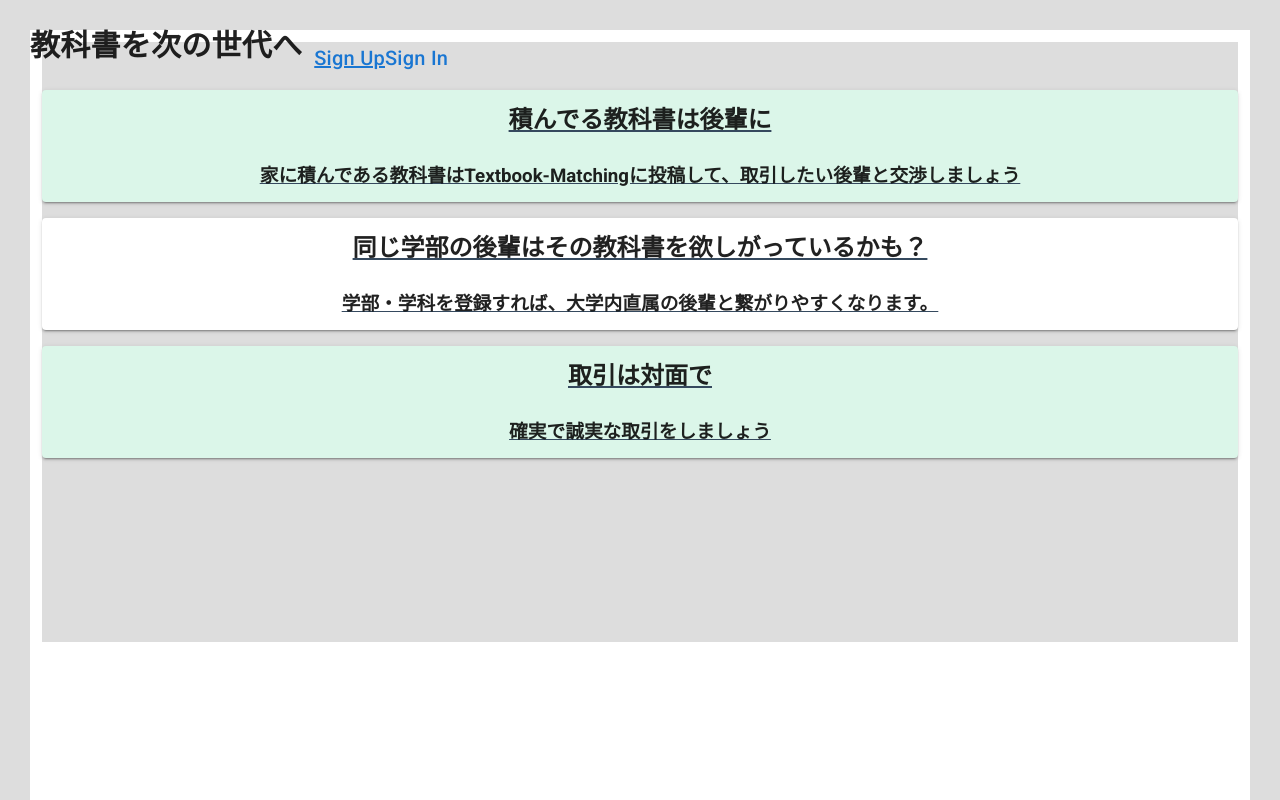
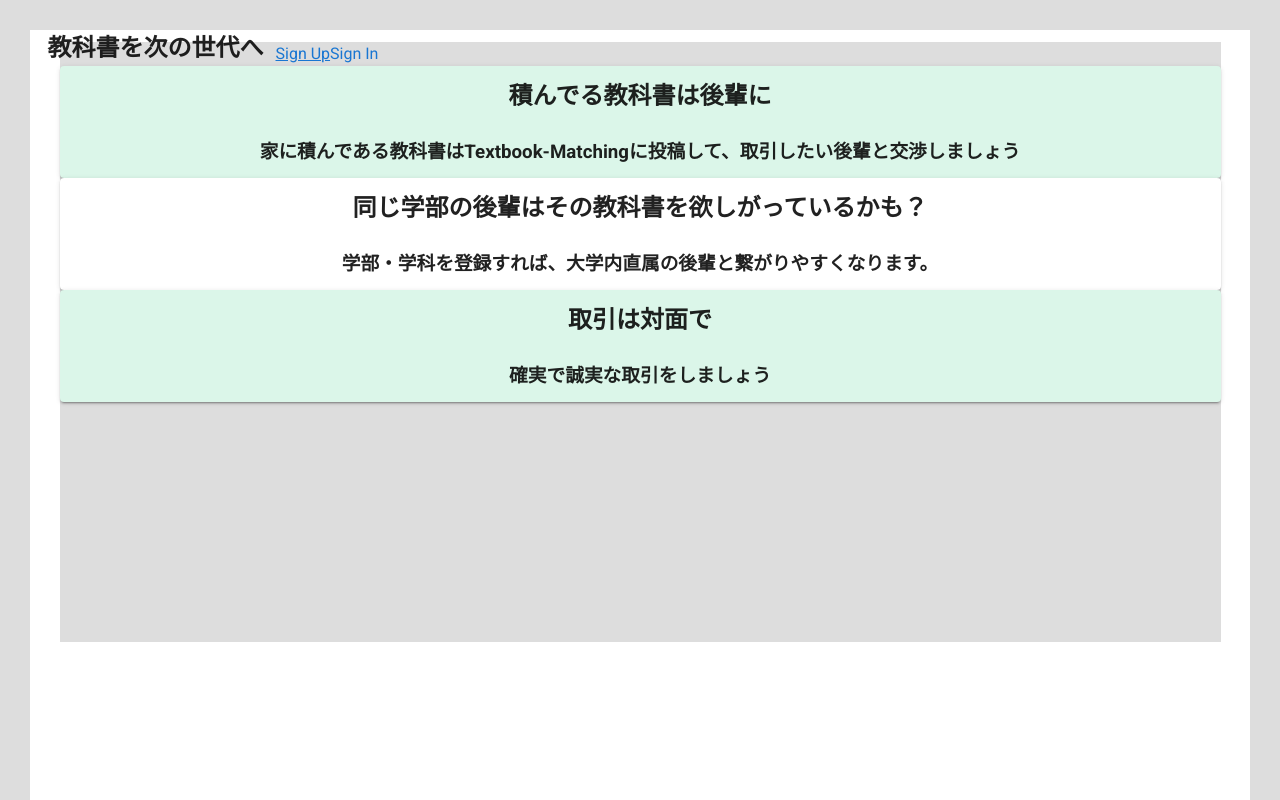
Before and after one commit to kyutech-programming-club/Textbook-Matchng, a Nuxt app: page /intro in a window 1280 px wide. Shown: the top 800 px of the page. Built offline with nearby package versions, Linux system fonts and the light colour scheme.

Commit message:
Try to debug

```diff
--- a/components/Footer.vue
+++ b/components/Footer.vue
@@ -9,7 +9,7 @@
 
 
 <style>
-.footer {
+ .footer {
   color: #35495e;
 	padding: 20px;
   background-color:#94b4a4;
--- a/package.json
+++ b/package.json
@@ -10,7 +10,7 @@
   },
   "dependencies": {
     "core-js": "^3.6.5",
-    "firebase": "^8.0.2",
+    "firebase": "^8.1.1",
     "nuxt": "^2.14.6"
   },
   "devDependencies": {
--- a/pages/index.vue
+++ b/pages/index.vue
@@ -40,7 +40,7 @@ export default{
 </script>
 
 <style>
-.container {
+/* .container {
   margin: 0 auto;
   min-height: 100vh;
   display: flex;
@@ -77,5 +77,5 @@ export default{
 
 .links {
   padding-top: 15px;
-}
+} */
 </style>
--- a/pages/intro.vue
+++ b/pages/intro.vue
@@ -1,13 +1,13 @@
 <template>
   <v-app>
-    <v-container fluid>
-     <v-content>
+    <v-container>
+     <v-main>
 
-     <p class="letterspacing25px">
-      <section class="title">
+     <div class="letterspacing25px">
+      <section>
       <v-row >
        <h2>教科書を次の世代へ</h2>
-        <div justify="end">
+        <div>
          <v-col>
          <n-link
          to="login"
@@ -17,10 +17,10 @@
         </div>
        </v-row>
       </section>
-     </p>
+     </div>
 
 
-    <p class="letterspacing20px">
+    <div class="letterspacing20px">
 　　  <v-card color="#dbf6e9">
        <section>
         <v-col>
@@ -31,9 +31,9 @@
         </v-col>
        </section>
 　　  </v-card>
-    </p>
+    </div>
 
-    <p class="letterspacing20px">
+    <div class="letterspacing20px">
      <v-card>
       <section>
        <v-col>
@@ -44,9 +44,9 @@
        </v-col>
       </section>
      </v-card>
-    </p>
+    </div>
 
-    <p class="letterspacing20px">
+    <div class="letterspacing20px">
       <v-card color="#dbf6e9">
        <section>
          <v-col>
@@ -55,11 +55,11 @@
          <v-col>
           <h3>確実で誠実な取引をしましょう</h3>
          </v-col>
-    </section>
+       </section>
       </v-card>
-    </p>
+    </div>
 
-      </v-content>
+      </v-main>
     </v-container>
   </v-app>
 </template>
@@ -69,11 +69,3 @@ export default {
 
 }
 </script>
-
-<style>
-
-.letterspacing20px{
-  color: #35495e;
-  text-decoration: underline #35495e;
-}
-</style>
```
Also changed, not shown: 1 other file (tests, documents, lock files or other folders).
